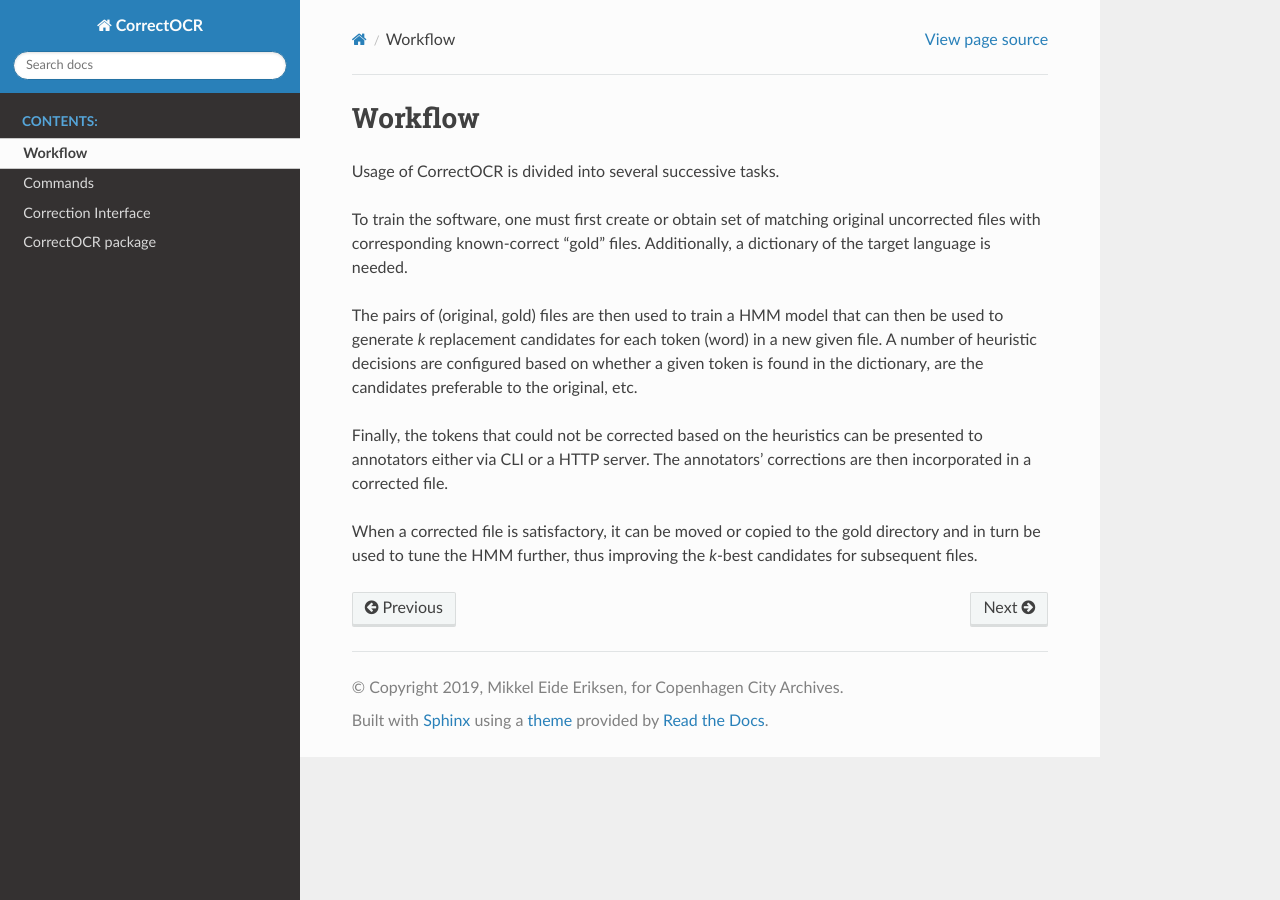
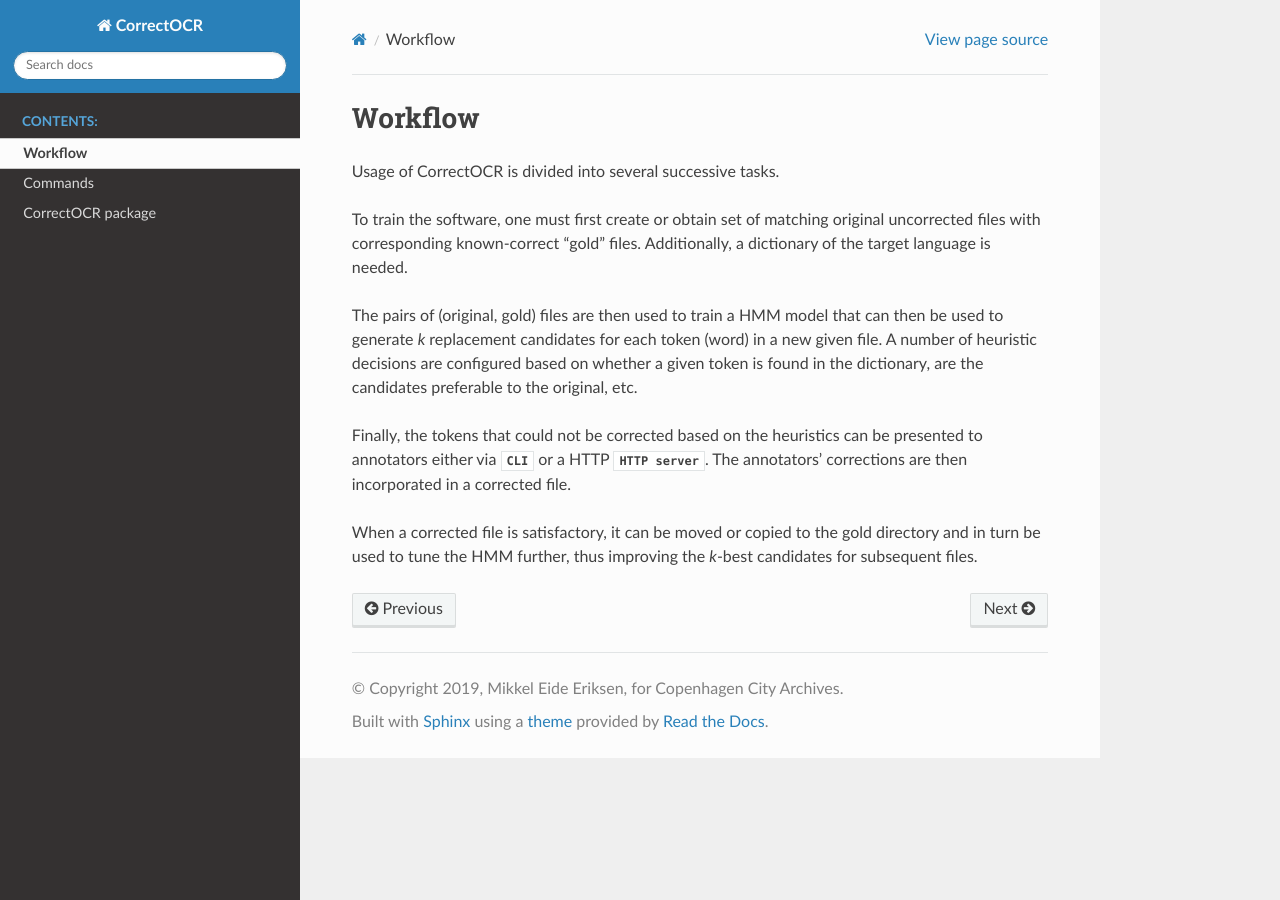
Before and after one commit to CopenhagenCityArchives/CorrectOCR, a Sphinx documentation site: the page built from docs/workflow.rst, in a window 1280 px wide. Built offline with Sphinx 7.4.7 and the Read the Docs theme 2.0.0, drawn with Linux system fonts in a browser that asks for light colours; pages that are not in the unit, such as notebooks, are missing from menus.

Commit message:
Documentation: Server and correction CLI

```diff
--- a/docs/index.rst
+++ b/docs/index.rst
@@ -12,7 +12,6 @@
 
    workflow
    commands
-   correction.cli
    CorrectOCR
 
 History
--- a/docs/workflow.rst
+++ b/docs/workflow.rst
@@ -14,7 +14,8 @@
 are the candidates preferable to the original, etc.
 
 Finally, the tokens that could not be corrected based on the heuristics
-can be presented to annotators either via CLI or a HTTP server. The annotators'
+can be presented to annotators either via :py:mod:`CLI<CorrectOCR.correcter>`
+or a HTTP :py:mod:`HTTP server<CorrectOCR.server>`. The annotators'
 corrections are then incorporated in a corrected file.
 
 When a corrected file is satisfactory, it can be moved or copied to the
```
Also changed, not shown: docs/CorrectOCR.correcter.rst (+21 -1 lines), docs/correction.cli.rst (deleted, +0 -19 lines).
